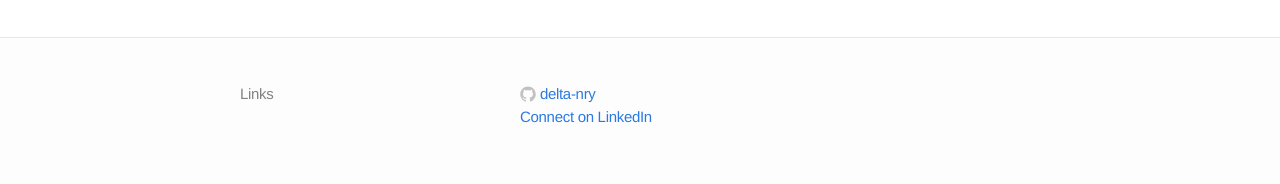
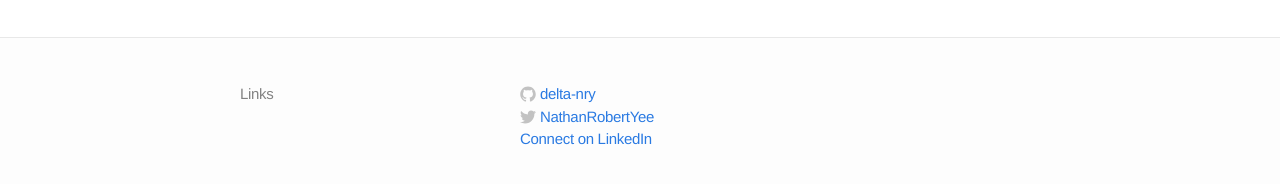
Before and after one commit to delta-nry/delta-nry.github.io, a Jekyll site: the page built from about.md, in a window 1280 px wide. Shown: the part 293-477 px from the top of the page. Built offline with Jekyll 4.4.1, drawn with Linux system fonts in a browser that asks for light colours.

Commit message:
Update _config.yml

```diff
--- a/_config.yml
+++ b/_config.yml
@@ -4,6 +4,7 @@ description: "My personal webpage."
 baseurl: ""
 url: "http://www.nateyee.com"
 github_username: delta-nry
+twitter_username: NathanRobertYee
 links_description: Links
 
 # Build settings
```
